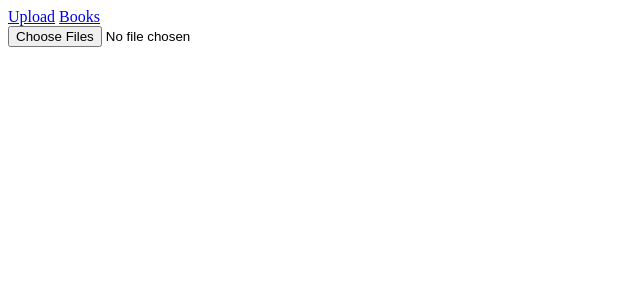
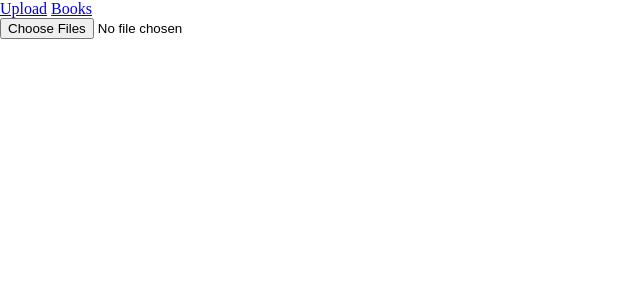
Before and after one commit to milky2028/web-reader, a SvelteKit app: page / in a window 1280 px wide. Shown: the top 300 px of the page, without its empty margins (0-640 px from the left). Built offline with nearby package versions, Linux system fonts and the light colour scheme.

Commit message:
base CSS

```diff
--- /dev/null
+++ b/src/app.css
@@ -0,0 +1,11 @@
+html,
+body {
+	padding: 0;
+	margin: 0;
+	height: 100vh;
+	width: 100vw;
+}
+
+* {
+	box-sizing: border-box;
+}
--- a/src/routes/+layout.svelte
+++ b/src/routes/+layout.svelte
@@ -1,3 +1,7 @@
+<script lang="ts">
+	import '../app.css';
+</script>
+
 <div><a href="/">Upload</a> <a href="/books">Books</a></div>
 
 <slot />
```
Also changed, not shown: src/routes/book/[bookName]/page/[pageNumber]/+page.svelte (+17 -2 lines).
